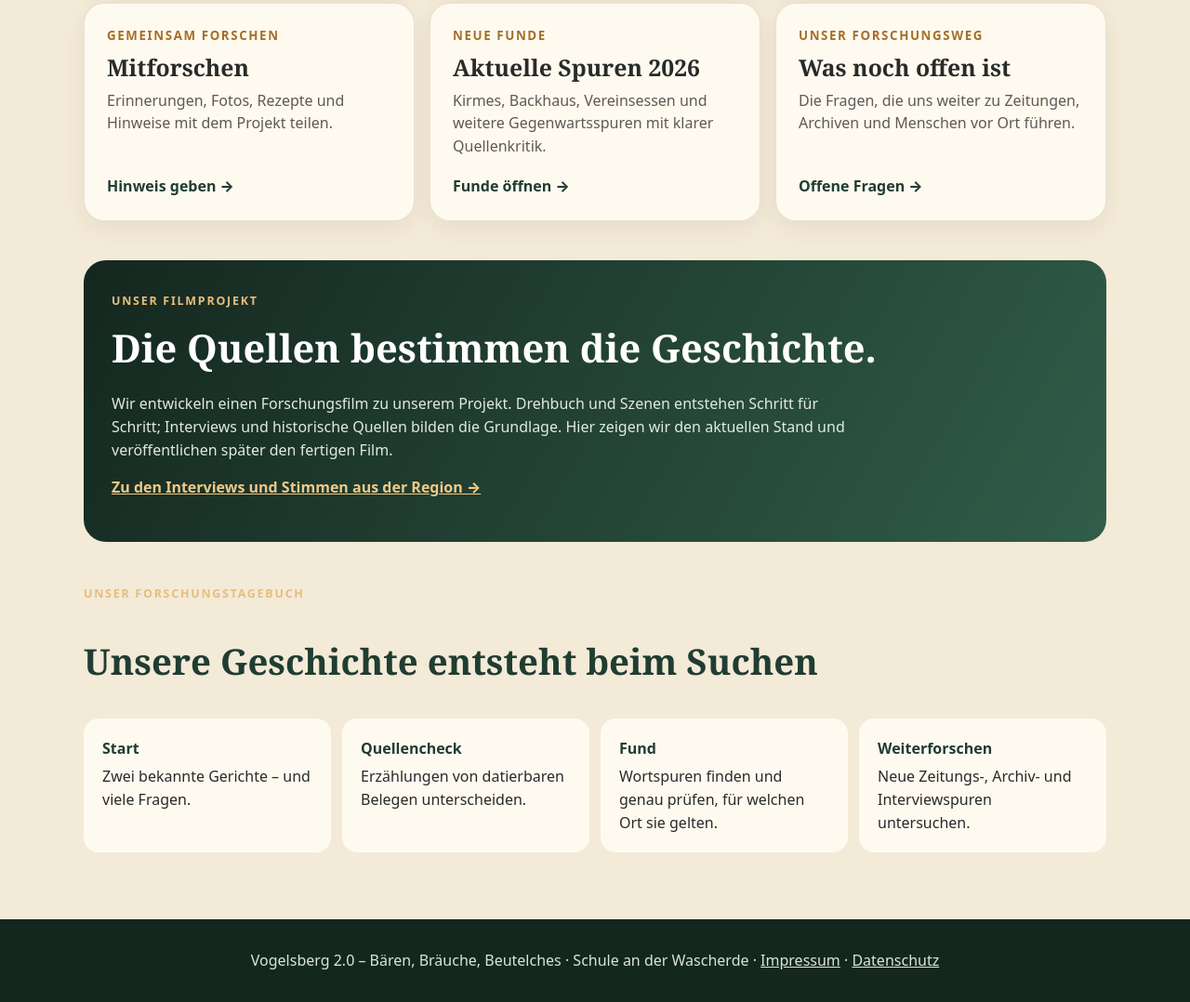
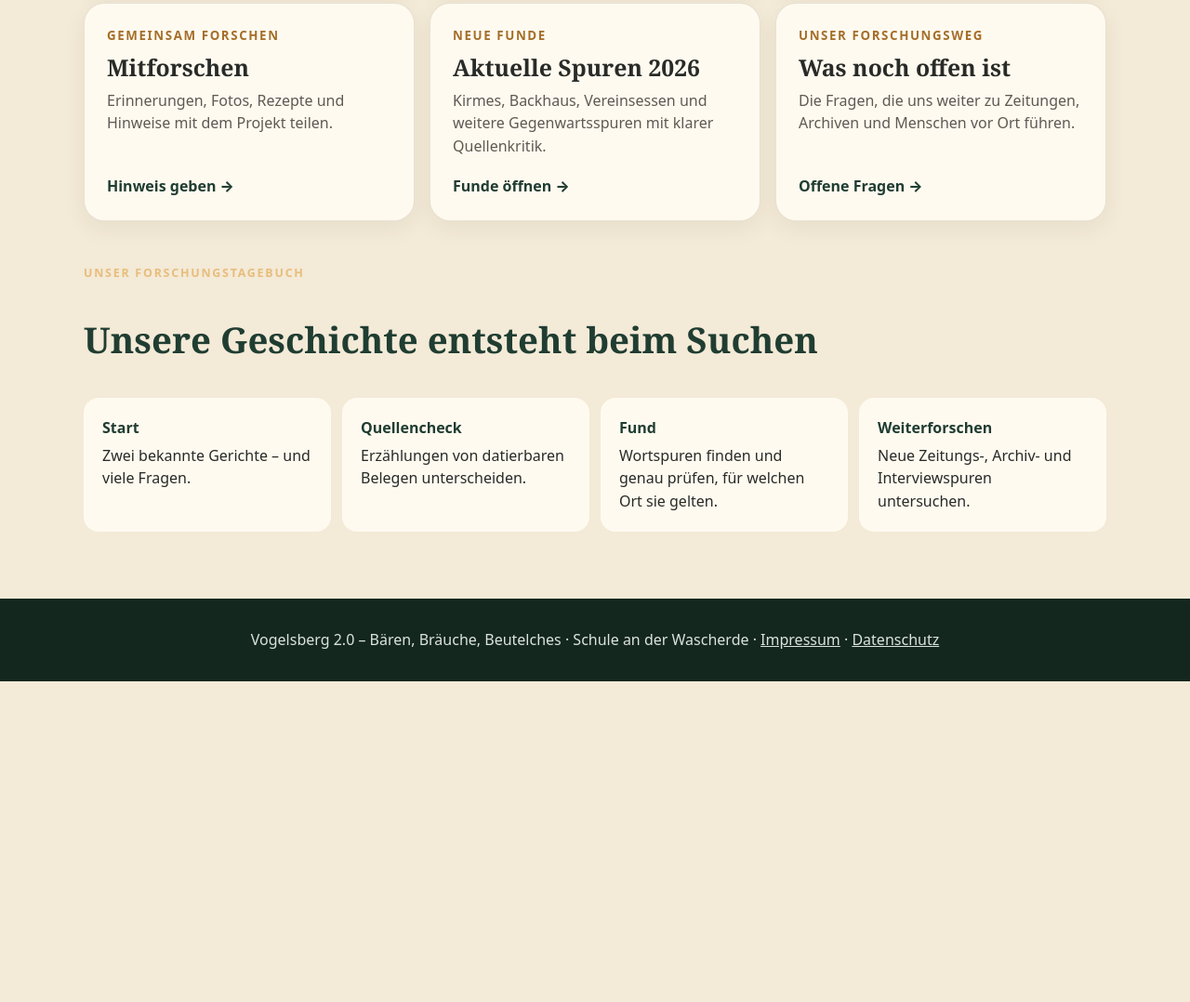
Before and after one commit to HUI2Punkt0/Vogelsberg-2.0---B-ren-Br-uche-Beutelches, a plain HTML site: page geschichten.html in a window 1280 px wide. Shown: the part 1480-2558 px from the top of the page at 93% size. After the commit the page ends 2213 px from the top, so only its background shows below. Drawn offline with Linux system fonts and the light colour scheme.

Commit message:
Keep competition film outside the unrelated traditions portal

```diff
--- a/geschichten.html
+++ b/geschichten.html
@@ -84,12 +84,7 @@ footer a{color:inherit}
 <a class="card" href="quellenarchiv.html#aktuelle-spuren-2026"><small>Neue Funde</small><h3>Aktuelle Spuren 2026</h3><p>Kirmes, Backhaus, Vereinsessen und weitere Gegenwartsspuren mit klarer Quellenkritik.</p><span>Funde öffnen →</span></a>
 <a class="card" href="quellenarchiv.html#offen"><small>Unser Forschungsweg</small><h3>Was noch offen ist</h3><p>Die Fragen, die uns weiter zu Zeitungen, Archiven und Menschen vor Ort führen.</p><span>Offene Fragen →</span></a>
 </section>
-<section class="film">
-<span class="kicker">Unser Filmprojekt</span>
-<h2>Die Quellen bestimmen die Geschichte.</h2>
-<p>Wir entwickeln einen Forschungsfilm zu unserem Projekt. Drehbuch und Szenen entstehen Schritt für Schritt; Interviews und historische Quellen bilden die Grundlage. Hier zeigen wir den aktuellen Stand und veröffentlichen später den fertigen Film.</p>
-<p><a href="interviews.html">Zu den Interviews und Stimmen aus der Region →</a></p>
-</section>
+
 <section class="journey">
 <span class="kicker">Unser Forschungstagebuch</span>
 <h2>Unsere Geschichte entsteht beim Suchen</h2>
```
